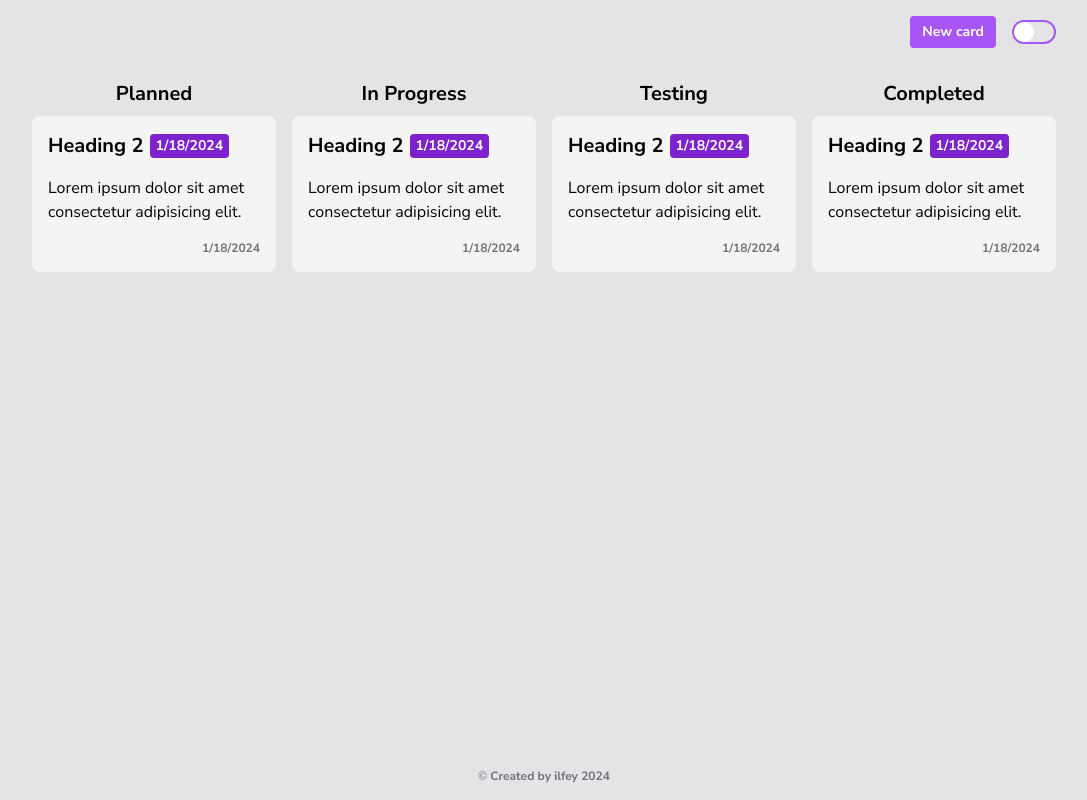
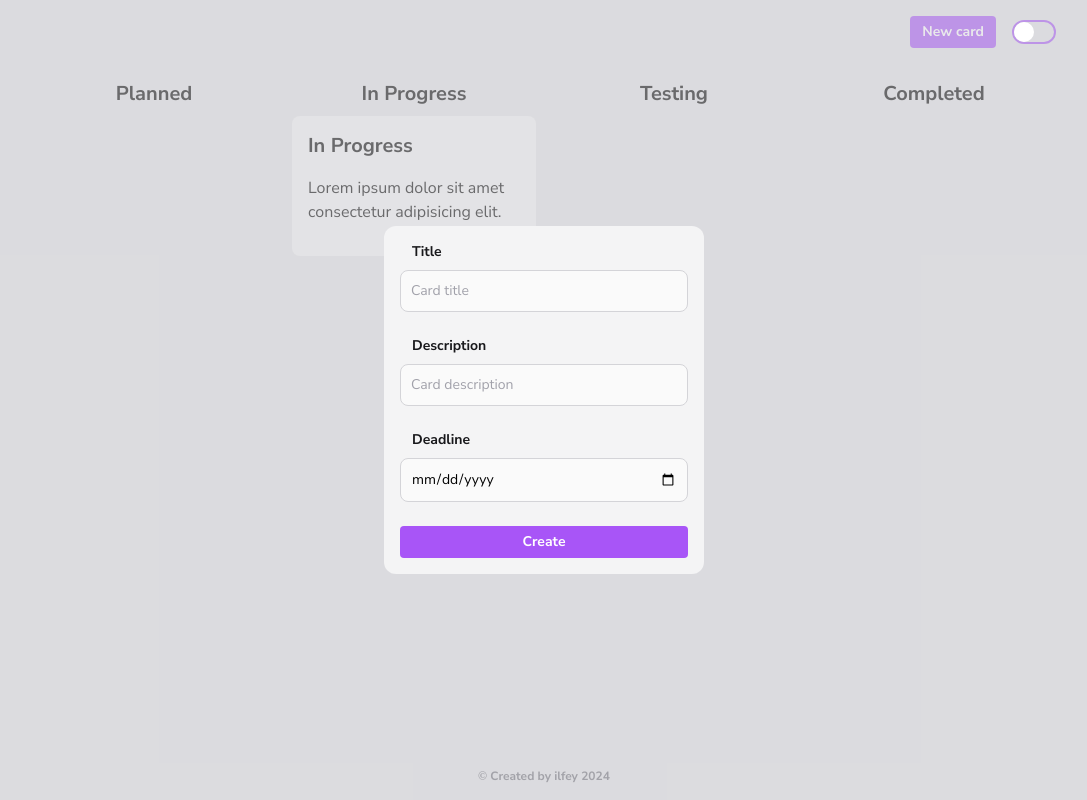
Before and after one commit to 2lfey/kanban, a Vue app: page / in a window 1280 px wide. Both pictures are taken after a click on the button "New card". Shown: the whole page, without its empty margins (96-1183 px from the left). Built offline with nearby package versions, Linux system fonts and the light colour scheme.

Commit message:
add crud

```diff
--- a/package.json
+++ b/package.json
@@ -9,6 +9,7 @@
     "preview": "vite preview"
   },
   "dependencies": {
+    "tailwind-merge": "^2.2.0",
     "vue": "^3.3.11"
   },
   "devDependencies": {
--- a/src/App.vue
+++ b/src/App.vue
@@ -1,15 +1,41 @@
 <script setup>
 import Board from './components/Board.vue';
 import Header from './components/Header.vue';
+import CreationForm from './components/CreationForm.vue';
+
+import { ref } from 'vue'
+
+import { useEventBus } from './hooks/useEventBus';
+
+const isCreating = ref(false)
+
+const { on } = useEventBus()
+
+on('show-card-creation', () => {
+	isCreating.value = true
+})
+
+const closePopup = (e) => {
+	if (e.target == e.currentTarget) {
+		isCreating.value = false
+	}
+}
+
 </script>
 
 <template>
-  <!-- header here -->
 	<Header />
 
 	<main class="flex-1 py-4 w-full">
 
 		<Board />
+
+		<div v-show="isCreating" @click="closePopup"
+			class="flex items-center justify-center absolute top-0 left-0 w-screen min-h-screen bg-gray-300/50 dark:bg-gray-900/50">
+			<div class="max-w-xs w-full bg-gray-100 dark:bg-gray-800 p-4 rounded-xl">
+				<CreationForm />
+			</div>
+		</div>
 
 	</main>
 
--- a/src/components/Board.vue
+++ b/src/components/Board.vue
@@ -3,55 +3,66 @@ import Card from './Card.vue'
 
 import { ref, reactive } from 'vue'
 
-const planned = reactive([{
-	title: 'Planned',
-	description: 'Lorem ipsum dolor sit amet consectetur adipisicing elit.',
-	createdAt: Date.now(),
-	deadline: Date.now() + 360000
-}])
+import { useEventBus } from '../hooks/useEventBus';
 
-const inProgress = reactive([{
-	title: 'In Progress',
-	description: 'Lorem ipsum dolor sit amet consectetur adipisicing elit.',
-	createdAt: Date.now(),
-	deadline: Date.now() + 360000
-}])
+const board = reactive({
+	planned: {
+		title: 'Planned',
+		items: []
+	},
+	inProgress: {
+		title: 'In Progress',
+		items: [{
+			title: 'In Progress',
+			description: 'Lorem ipsum dolor sit amet consectetur adipisicing elit.',
+			createdAt: '',
+			deadline: ''
+		}]
+	},
+	testing: {
+		title: 'Testing',
+		items: []
+	},
+	completed: {
+		title: 'Completed',
+		items: []
+	}
+})
 
-const testing = reactive([{
-	title: 'Testing',
-	description: 'Lorem ipsum dolor sit amet consectetur adipisicing elit.',
-	createdAt: Date.now(),
-	deadline: Date.now() + 360000
-}])
+const { on } = useEventBus()
 
-const completed = reactive([{
-	title: 'Completed',
-	description: 'Lorem ipsum dolor sit amet consectetur adipisicing elit.',
-	createdAt: Date.now(),
-	deadline: Date.now() + 360000
-}])
+on('create-card', (card) => {
+	board.planned.items.push(card)
+})
 
-const columns = {
-	'Planned': planned,
-	'In Progress': inProgress,
-	'Testing': testing,
-	'Completed': completed,
-}
+const columns = Object.entries(board).map((entry) => {
+	const col = entry[1]
+	col.onUpdate = (val, newVal) => {
+		const index = col.items.indexOf(val)
+		col.items[index] = newVal
+	}
+	col.onDelete = (val) => {
+		const index = col.items.indexOf(val)
+		col.items.splice(index, 1)
+	}
+
+	return col
+})
 
 </script>
 
 <template>
 	<div class="grid grid-cols-4 gap-4">
 
-		<section class="space-y-2" v-for="(cards, title) in columns">
+		<section class="space-y-2" v-for="column in columns">
 			<h2 class="transition duration text-xl text-center font-bold">
-				{{title}}
+				{{ column.title }}
 			</h2>
 
 			<div class="flex flex-col gap-4">
-				<Card v-for="(card, index) in cards" :key="index" :card="card" />
+				<Card v-for="(card, index) in column.items" @delete-card="column.onDelete"
+					@update-card="column.onUpdate" :key="index" :card="card" />
 			</div>
-
 		</section>
 
 	</div>
--- a/src/components/Card.vue
+++ b/src/components/Card.vue
@@ -1,31 +1,96 @@
 <script setup>
-import { computed } from 'vue';
+
+import Input from './Input.vue';
+
+import { ref } from 'vue'
 
 const props = defineProps({
 	card: Object
 })
 
-const deadline = computed(() => {
-	return new Date(props.card.deadline).toLocaleDateString()
-})
+const emit = defineEmits(['updateCard', 'deleteCard'])
 
-const createdAt = computed(() => {
-	return new Date(props.card.createdAt).toLocaleDateString()
-})
+const cardCopy = ref(JSON.parse(JSON.stringify(props.card)))
 
+const isEditing = ref(false)
+
+
+const cancelEditing = () => {
+	isEditing.value = false
+	cardCopy.value = JSON.parse(JSON.stringify(props.card))
+}
+
+const saveCardCopy = () => {
+	isEditing.value = false
+	console.log(props.card, cardCopy.value);
+	emit('updateCard', props.card, cardCopy.value)
+}
 </script>
 
 <template>
-	<div class="flex flex-col items-end p-4 rounded-lg bg-gray-100 dark:bg-gray-800 transition duration cursor-pointer">
+	<div v-show="!isEditing"
+		class="group/card relative flex flex-col items-end p-4 rounded-lg bg-gray-100 dark:bg-gray-800 transition duration cursor-pointer">
+		<div class="absolute hidden group-hover/card:flex top-2 right-2 rounded bg-gray-700">
+
+			<!-- delete -->
+
+			<div @click="emit('deleteCard', card)" class="p-1.5 rounded hover:bg-gray-800">
+				<svg class="w-4 h-4 text-primary-600 hover:text-primary-700" fill="currentColor" viewBox="0 0 16 16"
+					xmlns="http://www.w3.org/2000/svg" aria-hidden="true">
+					<path clip-rule="evenodd" fill-rule="evenodd"
+						d="M5 3.25V4H2.75a.75.75 0 0 0 0 1.5h.3l.815 8.15A1.5 1.5 0 0 0 5.357 15h5.285a1.5 1.5 0 0 0 1.493-1.35l.815-8.15h.3a.75.75 0 0 0 0-1.5H11v-.75A2.25 2.25 0 0 0 8.75 1h-1.5A2.25 2.25 0 0 0 5 3.25Zm2.25-.75a.75.75 0 0 0-.75.75V4h3v-.75a.75.75 0 0 0-.75-.75h-1.5ZM6.05 6a.75.75 0 0 1 .787.713l.275 5.5a.75.75 0 0 1-1.498.075l-.275-5.5A.75.75 0 0 1 6.05 6Zm3.9 0a.75.75 0 0 1 .712.787l-.275 5.5a.75.75 0 0 1-1.498-.075l.275-5.5a.75.75 0 0 1 .786-.711Z">
+					</path>
+				</svg>
+			</div>
+
+			<!-- edit -->
+
+			<div @click="isEditing = true" class="p-1.5 rounded hover:bg-gray-800">
+				<svg class="w-4 h-4 text-primary-600 hover:text-primary-700" fill="currentColor" viewBox="0 0 16 16"
+					xmlns="http://www.w3.org/2000/svg" aria-hidden="true">
+					<path
+						d="M13.488 2.513a1.75 1.75 0 0 0-2.475 0L6.75 6.774a2.75 2.75 0 0 0-.596.892l-.848 2.047a.75.75 0 0 0 .98.98l2.047-.848a2.75 2.75 0 0 0 .892-.596l4.261-4.262a1.75 1.75 0 0 0 0-2.474Z">
+					</path>
+					<path
+						d="M4.75 3.5c-.69 0-1.25.56-1.25 1.25v6.5c0 .69.56 1.25 1.25 1.25h6.5c.69 0 1.25-.56 1.25-1.25V9A.75.75 0 0 1 14 9v2.25A2.75 2.75 0 0 1 11.25 14h-6.5A2.75 2.75 0 0 1 2 11.25v-6.5A2.75 2.75 0 0 1 4.75 2H7a.75.75 0 0 1 0 1.5H4.75Z">
+					</path>
+				</svg>
+			</div>
+
+		</div>
 		<h2 class="w-full text-xl font-bold inline-flex items-center gap-1.5">
-			Heading 2
-			<span class="text-sm px-1.5 py-0.5 bg-primary-700 rounded text-white">
-				{{ deadline }}
+			{{ card.title }}
+			<span v-show="!!card.deadline" class="text-sm px-1.5 py-0.5 bg-primary-700 rounded text-white">
+				{{ card.deadline }}
 			</span>
 		</h2>
 
-		<p class="mt-4">{{ card.description }}</p>
+		<p class="mt-4 w-full">{{ card.description }}</p>
 
-		<span class="mt-4 font-semibold text-xs text-gray-500">{{ createdAt }}</span>
+		<span class="mt-4 font-semibold text-xs text-gray-500">{{ card.createdAt }}</span>
+	</div>
+
+	<div v-show="isEditing" class="flex flex-col items-center p-4 rounded-lg bg-gray-100 gap-4 dark:bg-gray-800 transition duration cursor-pointer">
+		<div class="w-full space-y-2">
+			<Input placeholder="Card title" title="Title" v-model="cardCopy.title"/>
+			<Input placeholder="Card description" title="Description" v-model="cardCopy.description"/>
+
+			<div class="space-y-2">
+				<label className='block ml-3 text-sm font-bold text-gray-900 dark:text-white'>
+					Deadline
+				</label>
+				<input type="date" v-model="cardCopy.deadline" required
+					class='transition-colors duration-200 bg-gray-50 border border-gray-300 text-sm rounded-lg block w-full p-2.5 dark:bg-gray-700 dark:border-gray-600 dark:placeholder-gray-400 outline-none' />
+			</div>
+		</div>
+
+		<div class="space-x-2">
+			<button @click="cancelEditing" class="px-3 py-1 font-semibold text-sm text-primary-500 border-primary-500 border-2 hover:border-primary-700 hover:text-white hover:bg-primary-700 rounded">
+				Cancel
+			</button>
+			<button @click="saveCardCopy" class="px-3 py-1.5 font-semibold text-sm bg-primary-500 hover:bg-primary-700 rounded text-white">
+				Save
+			</button>
+		</div>
 	</div>
 </template>
--- /dev/null
+++ b/src/components/CreationForm.vue
@@ -0,0 +1,42 @@
+<script setup>
+import { ref, reactive } from 'vue';
+import { useEventBus } from '../hooks/useEventBus';
+import Input from './Input.vue';
+
+const { emit } = useEventBus()
+
+const card = reactive({})
+
+const onSubmit = () => {
+	const now = new Date(Date.now())
+	card.createdAt = `${now.getFullYear()}-${now.getMonth() + 1}-${now.getDate()}`
+
+	emit('create-card', { ...card })
+
+	card.title = null
+	card.createdAt = null
+	card.deadline = null
+	card.description = null
+}
+</script>
+
+<template>
+	<form @submit.prevent="onSubmit" class="space-y-6">
+
+		<Input placeholder="Card title" title="Title" v-model="card.title" />
+		<Input placeholder="Card description" title="Description" v-model="card.description" />
+
+		<div class="space-y-2">
+			<label className='block ml-3 text-sm font-bold text-gray-900 dark:text-white'>
+				Deadline
+			</label>
+			<input type="date" v-model="card.deadline" required
+				class='transition-colors duration-200 bg-gray-50 border border-gray-300 text-sm rounded-lg block w-full p-2.5 dark:bg-gray-700 dark:border-gray-600 dark:placeholder-gray-400 outline-none' />
+		</div>
+
+		<button type="submit"
+			class="w-full px-3 py-1.5 font-semibold text-sm bg-primary-500 hover:bg-primary-700 rounded text-white">
+			Create
+		</button>
+	</form>
+</template>
--- a/src/components/Header.vue
+++ b/src/components/Header.vue
@@ -1,6 +1,8 @@
 <script setup>
+import { ref } from 'vue'
+import { useEventBus } from '../hooks/useEventBus';
 
-import { ref } from 'vue'
+const { emit } = useEventBus();
 
 const theme = ref(localStorage.getItem('theme'))
 
@@ -10,14 +12,18 @@ const toggleTheme = () => {
 	localStorage.setItem('theme', theme.value)
 }
 
+const onNewCard = () => {
+	emit('show-card-creation')
+}
+
 </script>
-
 <template>
 	<header class="py-4 w-full">
 
 		<div class="flex gap-4 items-center justify-end">
 
-			<button class="px-3 py-1.5 font-semibold text-sm bg-primary-500 hover:bg-primary-700 rounded text-white">
+			<button @click="onNewCard"
+				class="px-3 py-1.5 font-semibold text-sm bg-primary-500 hover:bg-primary-700 rounded text-white">
 				New card
 			</button>
 
--- /dev/null
+++ b/src/components/Input.vue
@@ -0,0 +1,18 @@
+<script setup>
+defineProps({
+	title: String,
+	placeholder: String
+})
+
+const model = defineModel()
+
+</script>
+<template>
+	<div class="space-y-2">
+		<label className='block ml-3 text-sm font-bold text-gray-900 dark:text-white'>
+			{{ title }}
+		</label>
+		<input type="text" :placeholder="placeholder" v-model="model" required
+			class='transition-colors duration-200 bg-gray-50 border border-gray-300 text-sm rounded-lg block w-full p-2.5 dark:bg-gray-700 dark:border-gray-600 dark:placeholder-gray-400 outline-none' />
+	</div>
+</template>
--- a/src/hooks/useEventBus.js
+++ b/src/hooks/useEventBus.js
@@ -1,14 +1,18 @@
-import { ref } from "vue";
+import { ref, watch } from "vue";
 
 const bus = ref(new Map());
 
-export const useEventBus = (key) => {
-  const emit = (event, ...args) => {
-    bus.value.set(event, args);
-  };
+export const useEventBus = () => {
+  const emit = (event, ...args) => bus.value.set(event, args);
+
+  const on = (event, callback) =>
+    watch(
+      () => bus.value.get(event),
+      (val) => callback(...val)
+    );
 
   return {
     emit,
-    bus,
+    on,
   };
 };
--- a/src/styles/global.css
+++ b/src/styles/global.css
@@ -2,6 +2,9 @@
 @import 'tailwindcss/components';
 @import 'tailwindcss/utilities';
 
+:root.dark {
+	color-scheme: dark;
+}
 
 @layer base {
   html {
```
Also changed, not shown: 1 other file (tests, documents, lock files or other folders). Lines whose indentation alone changed are shown as unchanged.
